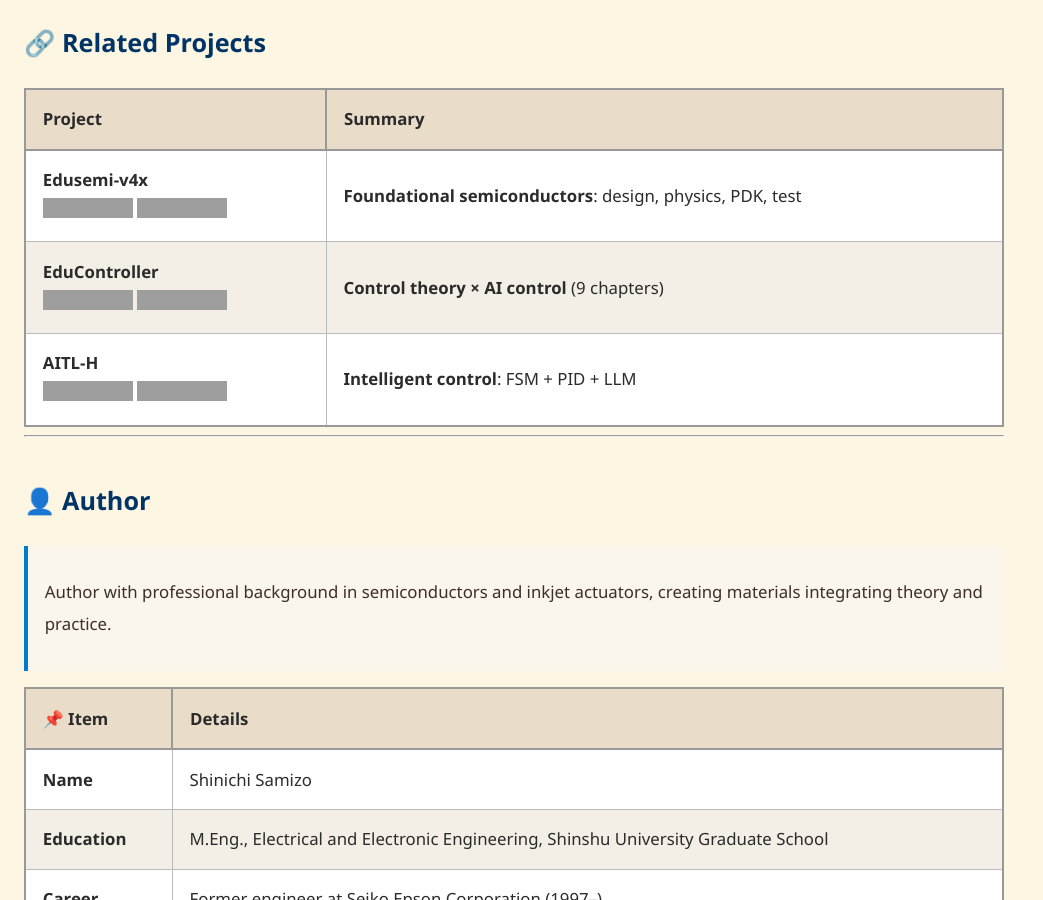
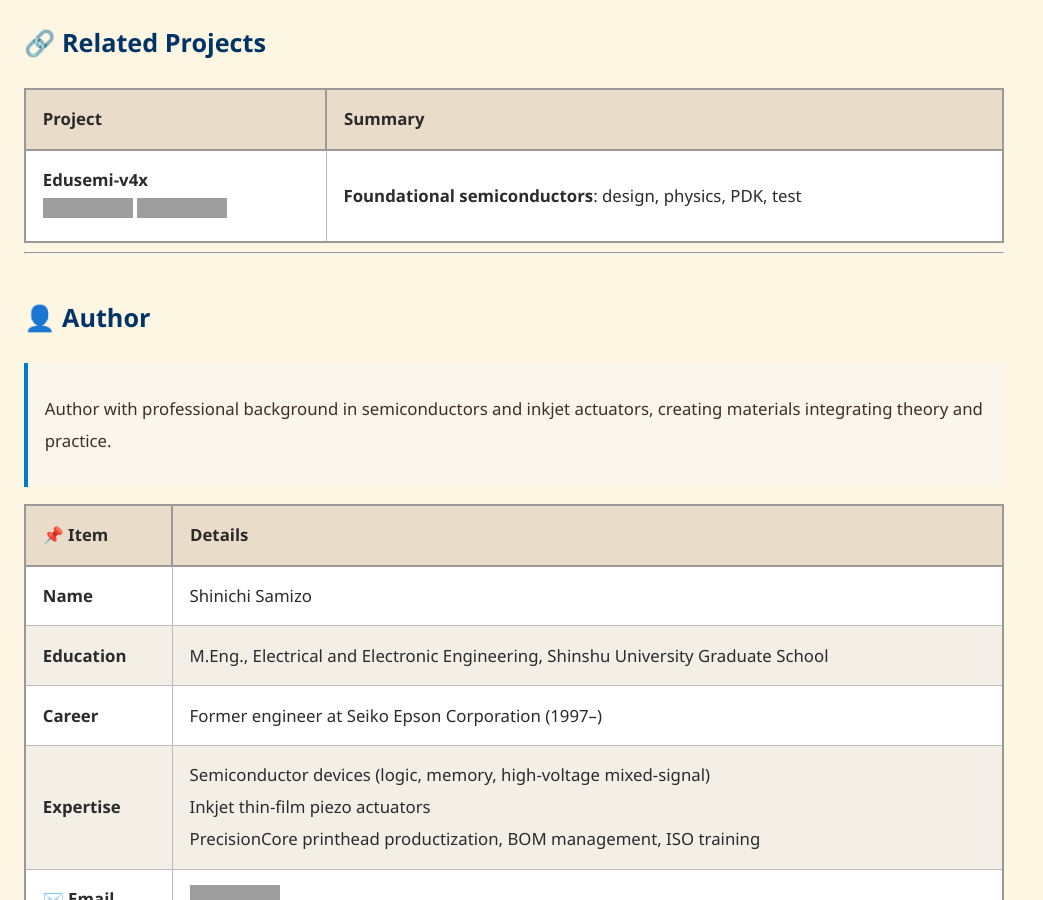
Before and after one commit to Samizo-AITL/Edusemi-Plus, a Jekyll site: the page built from en/index.md, in a window 1280 px wide and 900 px high, scrolled down 4441 px. Shown: the whole window, without its empty margins (0-1043 px from the left). Built offline with Jekyll 4.4.1, drawn with Linux system fonts in a browser that asks for light colours; grey boxes are pictures that could not be loaded.

Commit message:
Update index.md

```diff
--- a/en/index.md
+++ b/en/index.md
@@ -119,8 +119,6 @@
 | **Project** | **Summary** |
 |---|---|
 | **Edusemi-v4x**<br>[![🌐 View Site](https://img.shields.io/badge/View-Site-brightgreen?logo=github)](https://samizo-aitl.github.io/Edusemi-v4x/) [![💻 View Repo](https://img.shields.io/badge/View-Repo-blue?logo=github)](https://github.com/Samizo-AITL/Edusemi-v4x) | **Foundational semiconductors**: design, physics, PDK, test |
-| **EduController**<br>[![🌐 View Site](https://img.shields.io/badge/View-Site-brightgreen?logo=github)](https://samizo-aitl.github.io/EduController/) [![💻 View Repo](https://img.shields.io/badge/View-Repo-blue?logo=github)](https://github.com/Samizo-AITL/EduController) | **Control theory × AI control** (9 chapters) |
-| **AITL-H**<br>[![🌐 View Site](https://img.shields.io/badge/View-Site-brightgreen?logo=github)](https://samizo-aitl.github.io/AITL-H/) [![💻 View Repo](https://img.shields.io/badge/View-Repo-blue?logo=github)](https://github.com/Samizo-AITL/AITL-H) | **Intelligent control**: FSM + PID + LLM |
 
 ---
 
```
